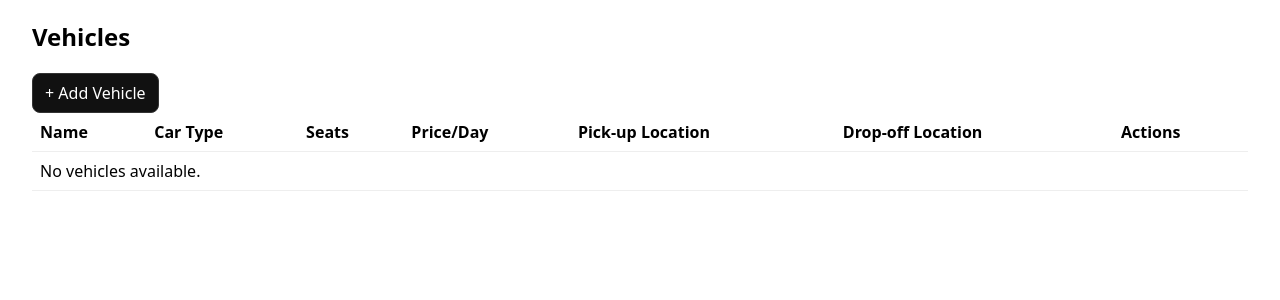
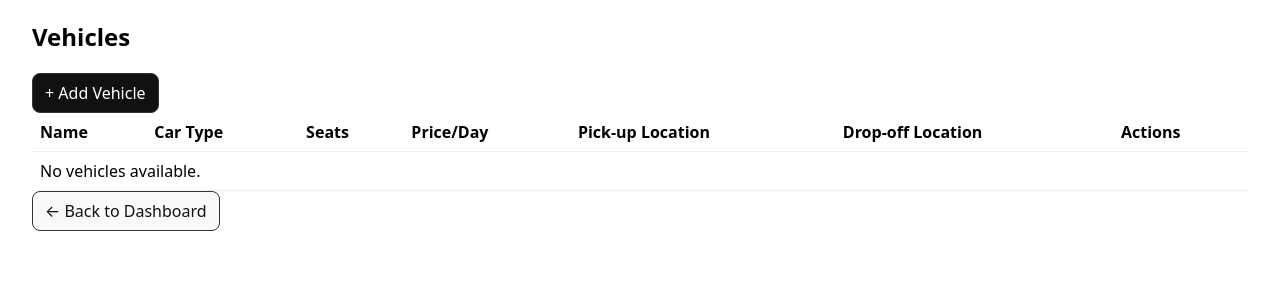
Before and after one commit to GospodinovPetar/vehicleReservations, a Django app: template templates/accounts/vehicle_list.html in a window 1280 px wide. Shown: the part 105-405 px from the top of the page. Run offline with Django 5.2, Linux system fonts and the light colour scheme; the template is opened without the code that fills it, so the values that code supplies are empty; some libraries are stand-ins or nearby versions.

Commit message:
added a back to dashboard button

```diff
--- a/accounts/views.py
+++ b/accounts/views.py
@@ -301,7 +301,7 @@ def reservation_list(request):
     ).select_related("vehicle", "user")
 
     archived = Reservation.objects.filter(
-        status__in=[ReservationStatus.COMPLETED, ReservationStatus.REJECTED]
+        status__in=[ReservationStatus.COMPLETED, ReservationStatus.REJECTED, ReservationStatus.CANCELED]
     ).select_related("vehicle", "user")
 
     return render(
--- a/templates/accounts/location_form.html
+++ b/templates/accounts/location_form.html
@@ -12,4 +12,10 @@
       <button class="btn primary" href="{% url 'accounts:location-list' %}">Cancel</button>
     </p>
   </form>
+    {% if request.user.role == "admin" %}
+        <a href="{% url 'accounts:admin-dashboard' %}" class="btn btn-secondary">← Back to Dashboard</a>
+    {% else %}
+        <a href="{% url 'accounts:manager-dashboard' %}" class="btn btn-secondary">← Back to Dashboard</a>
+    {% endif %}
+
 {% endblock %}
--- a/templates/accounts/location_list.html
+++ b/templates/accounts/location_list.html
@@ -16,4 +16,10 @@
       <tr><td colspan="2">No locations.</td></tr>
     {% endfor %}
   </table>
+    {% if request.user.role == "admin" %}
+        <a href="{% url 'accounts:admin-dashboard' %}" class="btn btn-secondary">← Back to Dashboard</a>
+    {% else %}
+        <a href="{% url 'accounts:manager-dashboard' %}" class="btn btn-secondary">← Back to Dashboard</a>
+    {% endif %}
+
 {% endblock %}
--- a/templates/accounts/manager_vehicles.html
+++ b/templates/accounts/manager_vehicles.html
@@ -16,4 +16,10 @@
       <li>No vehicles found.</li>
     {% endfor %}
   </ul>
+    {% if request.user.role == "admin" %}
+        <a href="{% url 'accounts:admin-dashboard' %}" class="btn btn-secondary">← Back to Dashboard</a>
+    {% else %}
+        <a href="{% url 'accounts:manager-dashboard' %}" class="btn btn-secondary">← Back to Dashboard</a>
+    {% endif %}
+
 {% endblock %}
--- a/templates/accounts/reservation_list.html
+++ b/templates/accounts/reservation_list.html
@@ -57,4 +57,10 @@
       {% endfor %}
     </table>
   </div>
+    {% if request.user.role == "admin" %}
+        <a href="{% url 'accounts:admin-dashboard' %}" class="btn btn-secondary">← Back to Dashboard</a>
+    {% else %}
+        <a href="{% url 'accounts:manager-dashboard' %}" class="btn btn-secondary">← Back to Dashboard</a>
+    {% endif %}
+
 {% endblock %}
--- a/templates/accounts/vehicle_form.html
+++ b/templates/accounts/vehicle_form.html
@@ -17,4 +17,10 @@
     <button class="btn primary" type="submit">Save</button>
     <a class="btn" href="{% url 'accounts:vehicle-list' %}">Cancel</a>
   </form>
+    {% if request.user.role == "admin" %}
+        <a href="{% url 'accounts:admin-dashboard' %}" class="btn btn-secondary">← Back to Dashboard</a>
+    {% else %}
+        <a href="{% url 'accounts:manager-dashboard' %}" class="btn btn-secondary">← Back to Dashboard</a>
+    {% endif %}
+
 {% endblock %}
--- a/templates/accounts/vehicle_list.html
+++ b/templates/accounts/vehicle_list.html
@@ -24,4 +24,9 @@
       <tr><td colspan="7">No vehicles available.</td></tr>
     {% endfor %}
   </table>
+    {% if request.user.role == "admin" %}
+        <a href="{% url 'accounts:admin-dashboard' %}" class="btn btn-secondary">← Back to Dashboard</a>
+    {% else %}
+        <a href="{% url 'accounts:manager-dashboard' %}" class="btn btn-secondary">← Back to Dashboard</a>
+    {% endif %}
 {% endblock %}
```
